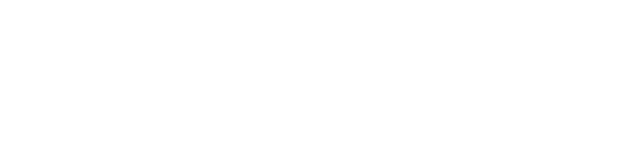
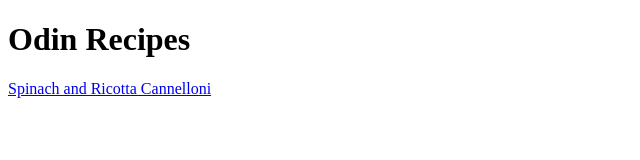
Before and after one commit to Cr4nium/odin-recipes, a plain HTML site: page index.html in a window 1280 px wide. Shown: the whole page, without its empty margins (0-640 px from the left). Drawn offline with Linux system fonts and the light colour scheme.

Commit message:
Add link to cannelloni.html

```diff
--- a/index.html
+++ b/index.html
@@ -2,8 +2,10 @@
 <html lang="en">
     <head>
         <meta charset="utf-8">
+        <title>Odin Recipes</title>
     </head>
     <body>
-
+        <h1>Odin Recipes</h1>
+        <a href="./recipes/cannelloni.html">Spinach and Ricotta Cannelloni</a>
     </body>
 </html>
```
